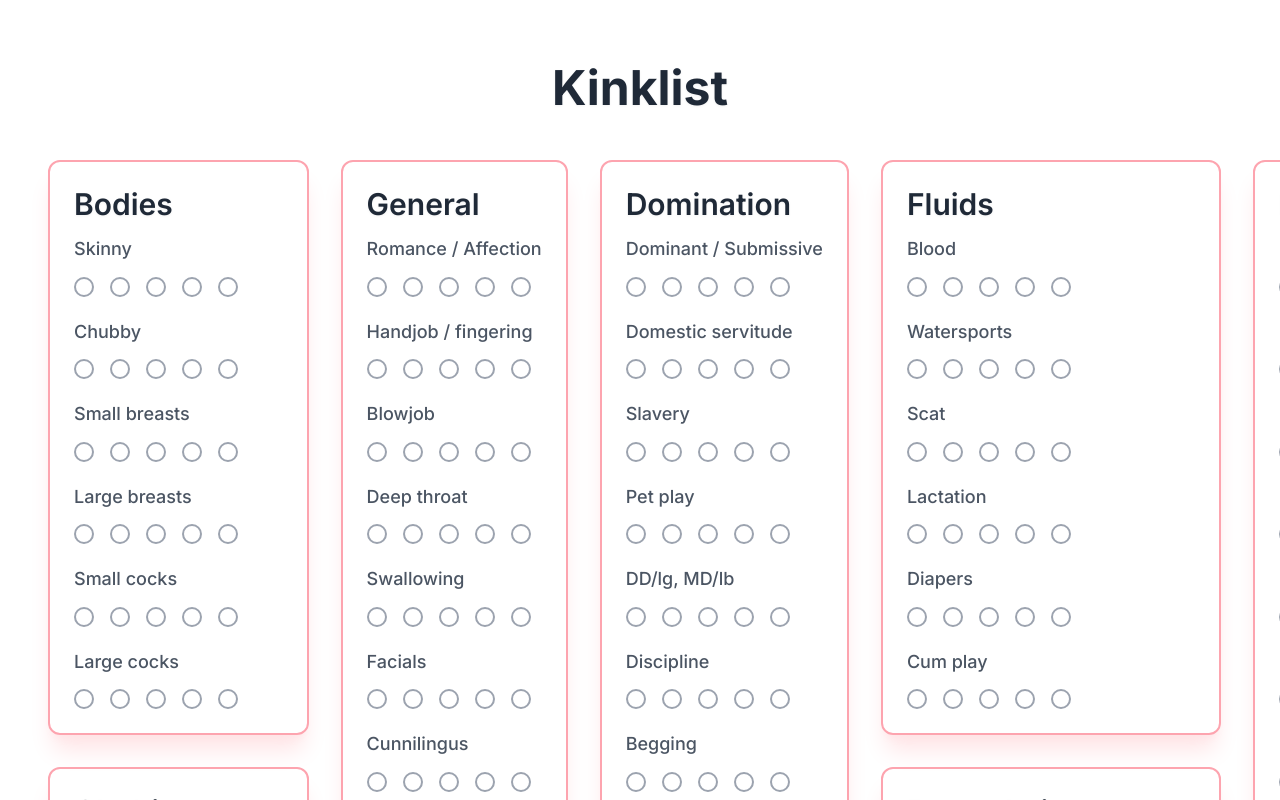
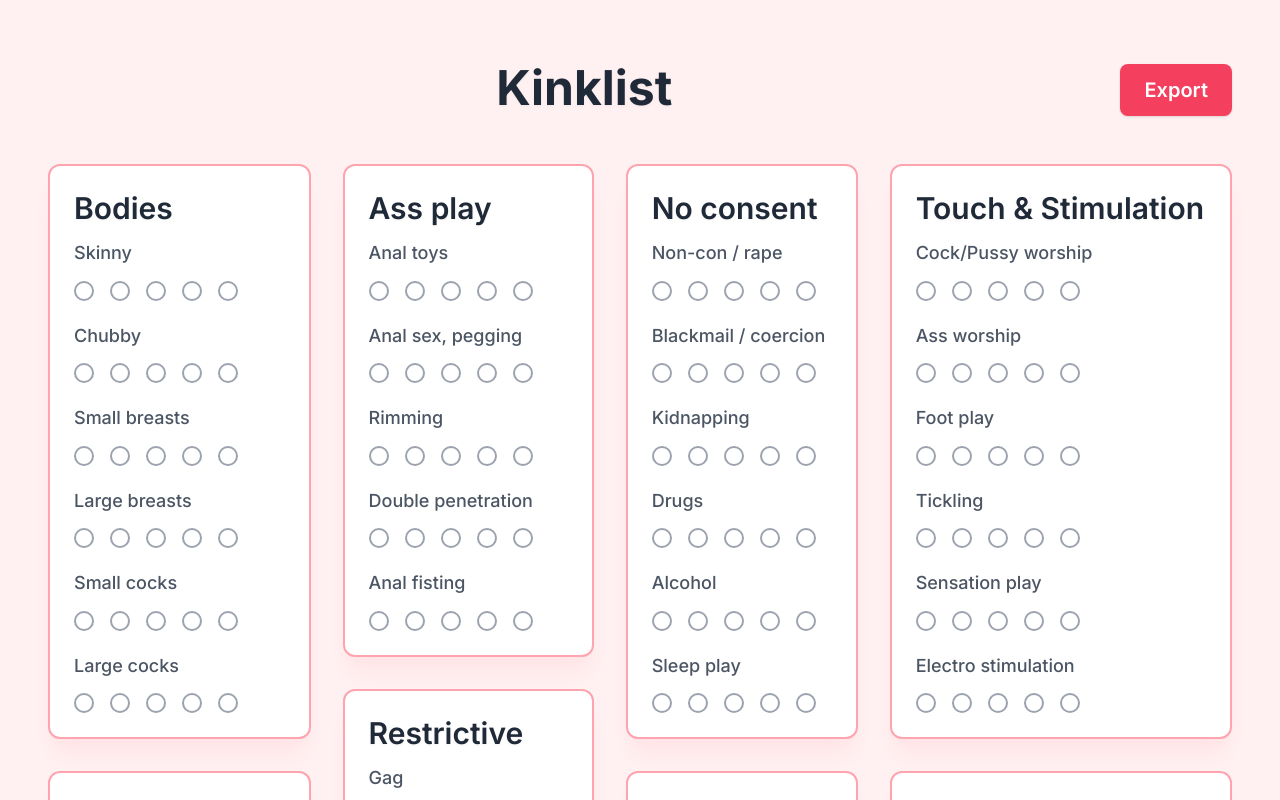
Before and after one commit to RoseCollared/kinkli, a Next.js app: page / in a window 1280 px wide. Shown: the top 800 px of the page. Built offline with nearby package versions, Linux system fonts and the light colour scheme.

Commit message:
create result page

```diff
--- a/package.json
+++ b/package.json
@@ -15,13 +15,16 @@
     "autoprefixer": "10.4.14",
     "eslint": "8.43.0",
     "eslint-config-next": "13.4.7",
+    "html2canvas": "^1.4.1",
     "next": "13.4.7",
     "postcss": "8.4.24",
     "prettier": "2.8.8",
     "prettier-plugin-tailwindcss": "0.3.0",
     "react": "18.2.0",
     "react-dom": "18.2.0",
+    "tailwind-merge": "^1.13.2",
     "tailwindcss": "3.3.2",
-    "typescript": "5.1.3"
+    "typescript": "5.1.3",
+    "zustand": "^4.3.8"
   }
 }
--- a/src/app/globals.css
+++ b/src/app/globals.css
@@ -4,6 +4,6 @@
 
 @layer components {
   body {
-    @apply bg-white text-gray-800;
+    @apply bg-rose-50 text-gray-800;
   }
 }
--- a/src/app/page.tsx
+++ b/src/app/page.tsx
@@ -1,13 +1,50 @@
-import { InputHTMLAttributes } from "react";
+"use client";
+import {
+  ButtonHTMLAttributes,
+  InputHTMLAttributes,
+  useRef,
+  useState,
+} from "react";
 import kinks from "../public/kinks.json";
+import { twMerge } from "tailwind-merge";
+import html2canvas from "html2canvas";
+import { useResultStore } from "./store";
+import { useRouter } from "next/navigation";
 
-export default function Home() {
+export default function HomePage() {
+  const formRef = useRef<HTMLFormElement>(null);
+  const setResult = useResultStore((state) => state.setResult);
+  const router = useRouter();
+
   return (
     <main className="flex min-h-screen flex-col items-center gap-12 py-12 sm:py-16">
-      <h1 className="text-4xl font-bold drop-shadow-sm sm:text-5xl">
-        Kinklist
-      </h1>
-      <form className="flex w-full flex-col flex-wrap gap-8 overflow-auto px-8 sm:max-h-[3000px] sm:px-12">
+      <header className="flex w-full justify-between gap-8 px-12">
+        <div />
+        <h1 className="text-4xl font-bold drop-shadow-sm sm:text-5xl">
+          Kinklist
+        </h1>
+        <Button
+          onClick={async () => {
+            if (!formRef.current) {
+              throw new Error("Failed to get form element for export");
+            }
+            // LEFT HERE
+            // TODO: set width/height options to ensure whole form is captured
+            // TODO: store JSON result in state rather than image
+            // TODO: store JSON result in URL
+            const canvas = await html2canvas(formRef.current);
+            const base64image = canvas.toDataURL("image/png");
+            setResult(base64image);
+            router.push("/result");
+          }}
+        >
+          Export
+        </Button>
+      </header>
+      <form
+        ref={formRef}
+        className="flex w-full flex-col flex-wrap gap-8 overflow-auto px-8 sm:max-h-[3200px] sm:px-12"
+      >
         {Object.entries(kinks).map(([sectionName, questions]) => (
           <Section
             key={sectionName}
@@ -22,7 +59,7 @@ export default function Home() {
 
 function Section({ sectionName, questions }) {
   return (
-    <section className="flex flex-col gap-4 rounded-xl border-2 border-rose-300 p-6 shadow-xl shadow-rose-100">
+    <section className="flex flex-col gap-4 rounded-xl border-2 border-rose-300 bg-white p-6 shadow-xl shadow-rose-100">
       <h2 className="text-2xl font-semibold drop-shadow-sm sm:text-2xl lg:text-3xl">
         {sectionName}
       </h2>
@@ -61,3 +98,16 @@ function Radio(props: InputHTMLAttributes<HTMLInputElement>) {
     />
   );
 }
+
+function Button(props: ButtonHTMLAttributes<HTMLButtonElement>) {
+  return (
+    <button
+      type="button"
+      {...props}
+      className={twMerge(
+        "rounded-lg bg-rose-500 px-6 py-3 text-xl font-semibold text-white shadow transition-colors hover:bg-rose-600 focus-visible:outline-none focus-visible:ring-4 focus-visible:ring-sky-300 active:bg-rose-700",
+        props.className
+      )}
+    />
+  );
+}
--- /dev/null
+++ b/src/app/result/page.tsx
@@ -0,0 +1,12 @@
+"use client"
+import { useResultStore } from "../store";
+
+export default function ResultPage() {
+  const result = useResultStore((state) => state.result);
+
+  if (result) {
+    return <img alt="kinklist result" src={result} />;
+  } else {
+    return <div>Oops!</div>;
+  }
+}
--- /dev/null
+++ b/src/app/store.ts
@@ -0,0 +1,11 @@
+import { create } from "zustand";
+
+interface ResultStore {
+  result: string | null;
+  setResult: (result: string) => void;
+}
+
+export const useResultStore = create<ResultStore>((set) => ({
+  result: null,
+  setResult: (result) => set({ result }),
+}));
```
Also changed, not shown: .eslintrc.json, 1 other file (tests, documents, lock files or other folders).
